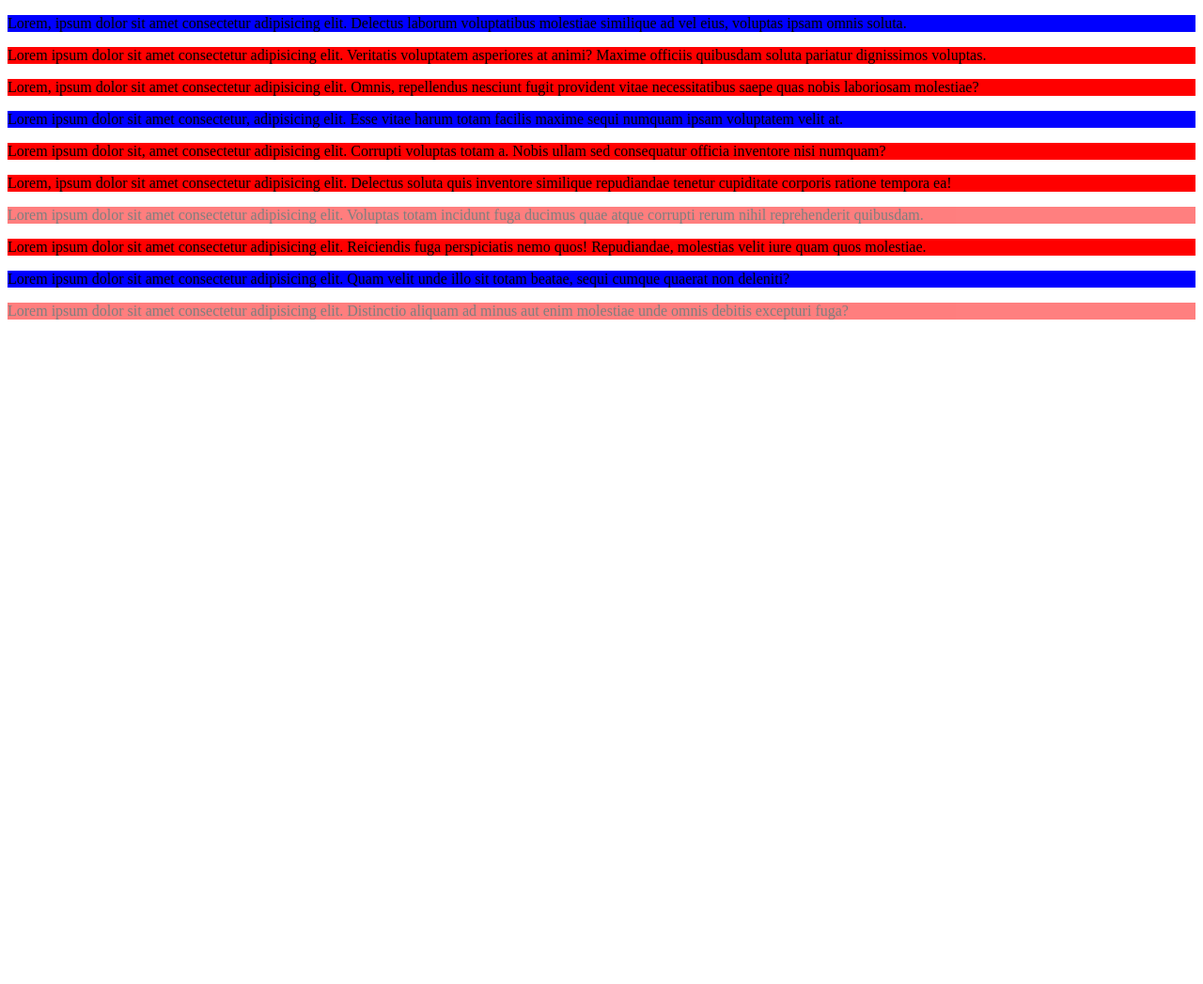
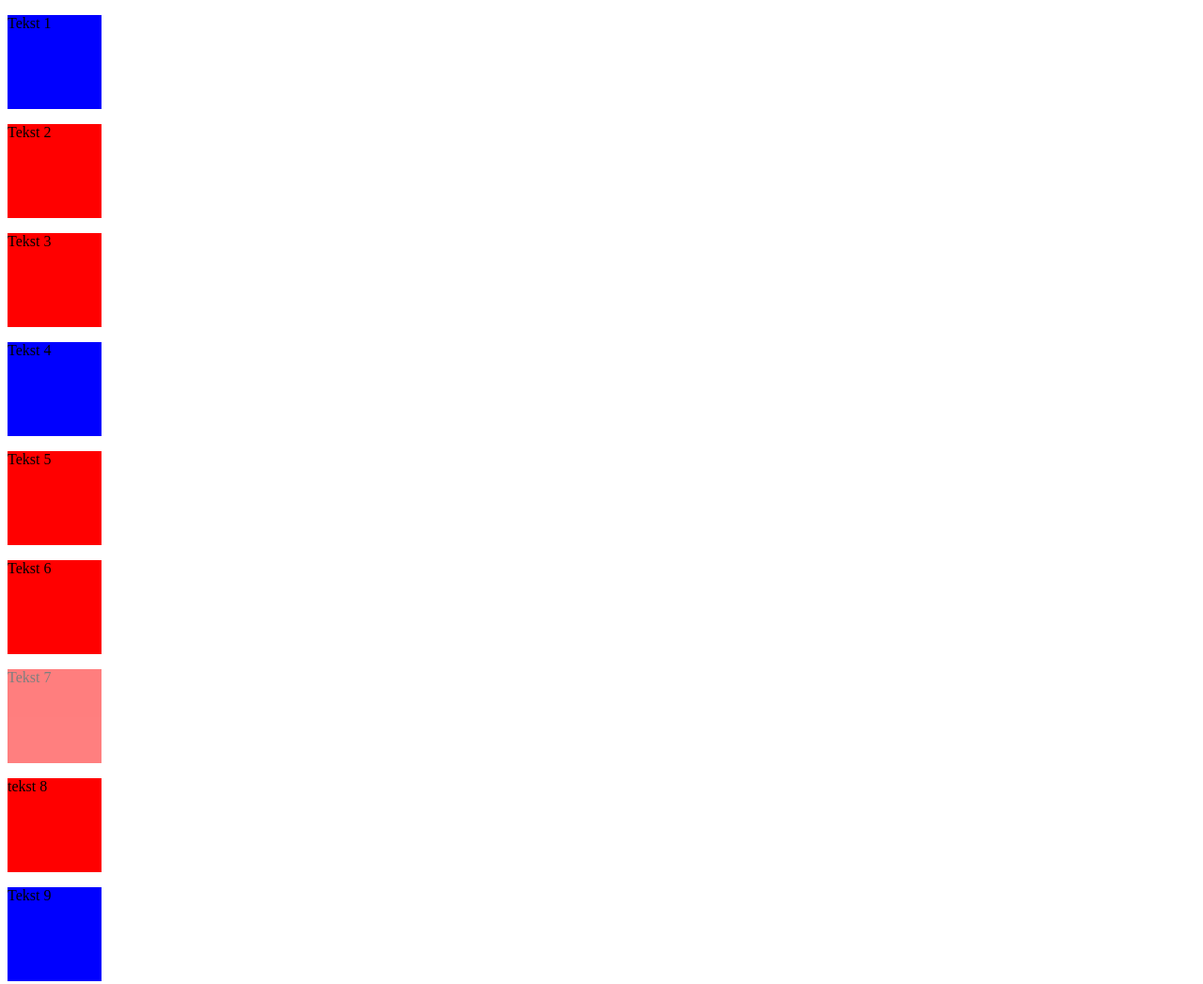
Before and after one commit to maciejrakowski98/css-zadanie-6, a plain HTML site: page index.html in a window 1280 px wide. Shown: the top 1047 px of the page at 94% size. Before the commit the page ends 800 px from the top, so only its background shows below. Drawn offline with Linux system fonts and the light colour scheme.

Commit message:
poprawka

```diff
--- a/css/style.css
+++ b/css/style.css
@@ -1,5 +1,7 @@
 p {
     background-color: red;
+    width: 100px;
+    height: 100px;
 }
 
 .paragraf {
--- a/index.html
+++ b/index.html
@@ -9,16 +9,16 @@
     <link rel="stylesheet" href="css/style.css">
 </head>
 <body>
-    <p class="paragraf">Lorem, ipsum dolor sit amet consectetur adipisicing elit. Delectus laborum voluptatibus molestiae similique ad vel eius, voluptas ipsam omnis soluta.</p>
-    <p>Lorem ipsum dolor sit amet consectetur adipisicing elit. Veritatis voluptatem asperiores at animi? Maxime officiis quibusdam soluta pariatur dignissimos voluptas.</p>
-    <p>Lorem, ipsum dolor sit amet consectetur adipisicing elit. Omnis, repellendus nesciunt fugit provident vitae necessitatibus saepe quas nobis laboriosam molestiae?</p>
-    <p class="paragraf">Lorem ipsum dolor sit amet consectetur, adipisicing elit. Esse vitae harum totam facilis maxime sequi numquam ipsam voluptatem velit at.</p>
-    <p>Lorem ipsum dolor sit, amet consectetur adipisicing elit. Corrupti voluptas totam a. Nobis ullam sed consequatur officia inventore nisi numquam?</p>
-    <p>Lorem, ipsum dolor sit amet consectetur adipisicing elit. Delectus soluta quis inventore similique repudiandae tenetur cupiditate corporis ratione tempora ea!</p>
-    <p class="paragraf-1">Lorem ipsum dolor sit amet consectetur adipisicing elit. Voluptas totam incidunt fuga ducimus quae atque corrupti rerum nihil reprehenderit quibusdam.</p>
-    <p>Lorem ipsum dolor sit amet consectetur adipisicing elit. Reiciendis fuga perspiciatis nemo quos! Repudiandae, molestias velit iure quam quos molestiae.</p>
-    <p class="paragraf">Lorem ipsum dolor sit amet consectetur adipisicing elit. Quam velit unde illo sit totam beatae, sequi cumque quaerat non deleniti?</p>
-    <p class="paragraf-1">Lorem ipsum dolor sit amet consectetur adipisicing elit. Distinctio aliquam ad minus aut enim molestiae unde omnis debitis excepturi fuga?</p>
+    <p class="paragraf">Tekst 1</p>
+    <p>Tekst 2</p>
+    <p>Tekst 3</p>
+    <p class="paragraf">Tekst 4</p>
+    <p>Tekst 5</p>
+    <p>Tekst 6</p>
+    <p class="paragraf-1">Tekst 7</p>
+    <p>tekst 8</p>
+    <p class="paragraf">Tekst 9</p>
+    <p class="paragraf-1">Tekst 10</p>
 
 
 </body>
```
